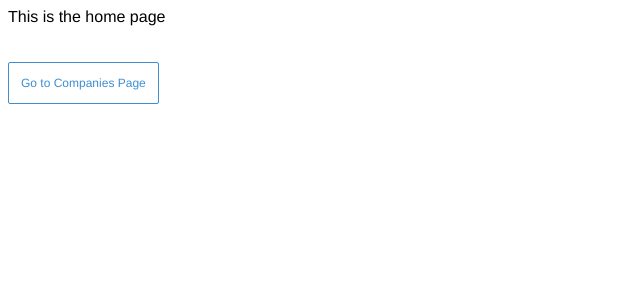
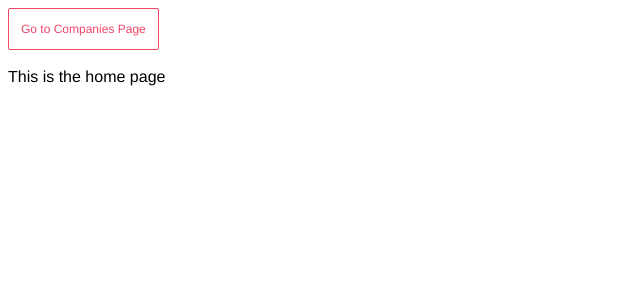
Before and after one commit to chelletuerk/pax8, a Vue app: page / in a window 1280 px wide. Shown: the top 300 px of the page, without its empty margins (0-640 px from the left). Built offline with nearby package versions, Linux system fonts and the light colour scheme.

Commit message:
link save button back to companyies page

```diff
--- a/src/views/Companies.vue
+++ b/src/views/Companies.vue
@@ -1,7 +1,7 @@
 <template>
   <div class="companies">
     <router-link
-      class="button is-outlined is-info is-small"
+      class="button is-outlined is-danger is-info is-small"
       :to="{ path: '/' }"
     >Go to Home Page</router-link><br><br><br>
     <strong><u><h1 style="font-size: 30px">Company List</h1></u></strong><br>
--- a/src/views/Company.vue
+++ b/src/views/Company.vue
@@ -4,6 +4,12 @@
       <button class="delete" @click="closeAlert"></button>
       You have succesfully updated {{ companyName }}!
     </div>
+    <router-link
+      class="button is-outlined is-danger is-small"
+      :to="{ path: '/companies' }"
+    >
+      Back to Companies
+    </router-link><br><br>
     <div>
       Company Name:
       <input v-model="companyName" />
--- a/src/views/Home.vue
+++ b/src/views/Home.vue
@@ -1,11 +1,12 @@
 <template>
   <div>
-    <h1>This is the home page</h1><br><br>
     <router-link
-      class="button is-outlined is-info is-small"
+      class="button is-outlined is-danger is-info is-small"
       :to="{ path: '/companies' }"
-    >Go to Companies Page
-  </router-link><br>
+    >
+      Go to Companies Page
+  </router-link><br><br>
+  <h1>This is the home page</h1>
   </div>
 </template>
 
```
